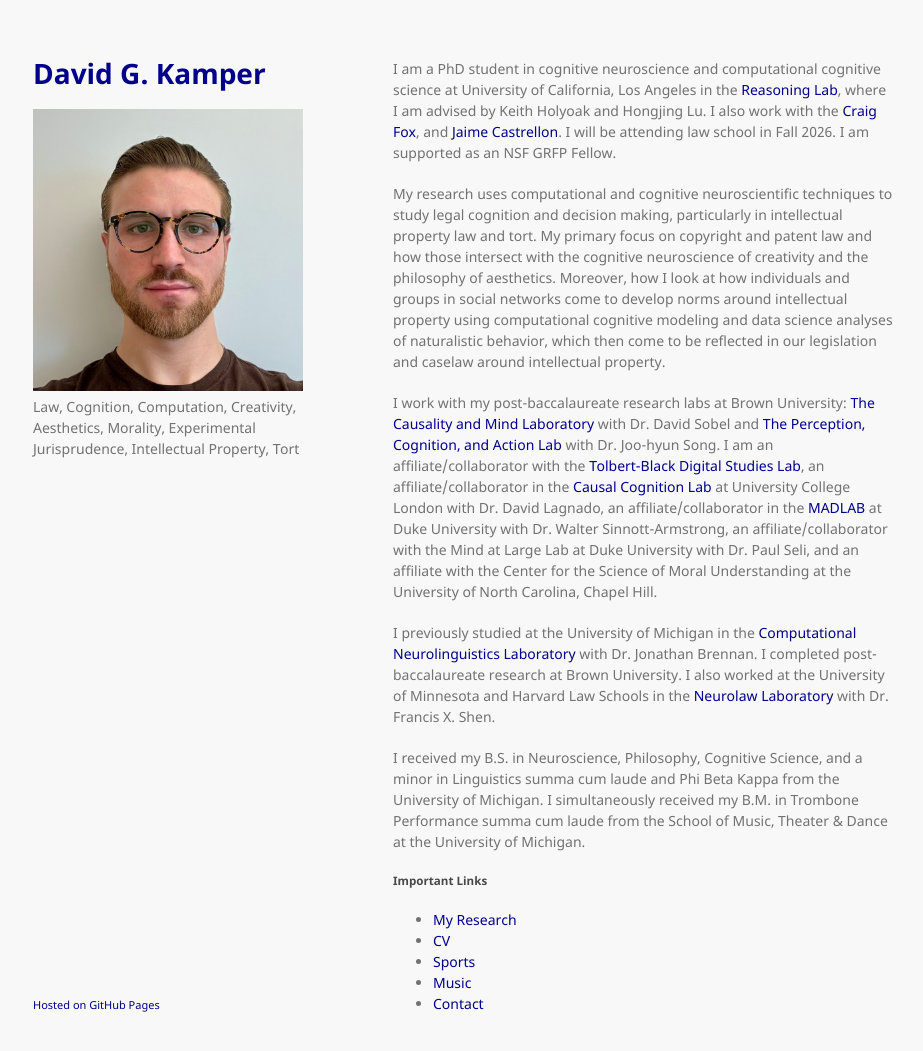
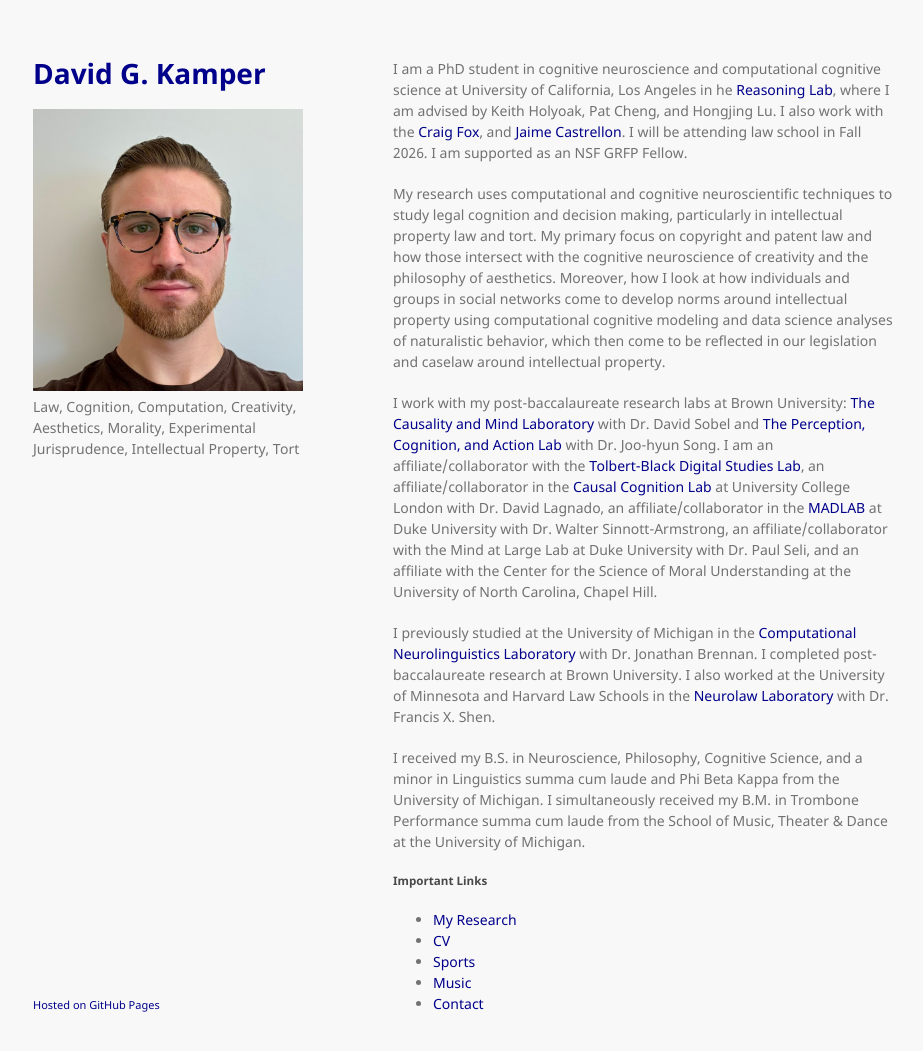
Before and after one commit to dgkamper/dgkamper.github.io, a Jekyll site: the page built from index.md, in a window 1280 px wide and 1084 px high. Shown: the top 1051 px of the window, without its empty margins (177-1100 px from the left). Built offline with Jekyll 4.4.1, drawn with Linux system fonts in a browser that asks for light colours.

Commit message:
Update index.md

```diff
--- a/index.md
+++ b/index.md
@@ -2,7 +2,7 @@
 layout: default
 ---
 
-I am a PhD student in cognitive neuroscience and computational cognitive science at University of California, Los Angeles in the [Reasoning Lab](https://reasoninglab.psych.ucla.edu/), where I am advised by Keith Holyoak and Hongjing Lu. I also work with the [Craig Fox](https://www.craigrfox.com/), and [Jaime Castrellon](https://www.castrellonlab.psych.ucla.edu/). I will be attending law school in Fall 2026. I am supported as an NSF GRFP Fellow.
+I am a PhD student in cognitive neuroscience and computational cognitive science at University of California, Los Angeles in he [Reasoning Lab](https://reasoninglab.psych.ucla.edu/), where I am advised by Keith Holyoak, Pat Cheng, and Hongjing Lu. I also work with the [Craig Fox](https://www.craigrfox.com/), and [Jaime Castrellon](https://www.castrellonlab.psych.ucla.edu/). I will be attending law school in Fall 2026. I am supported as an NSF GRFP Fellow.
 
 My research uses computational and cognitive neuroscientific techniques to study legal cognition and decision making, particularly in intellectual property law and tort. My primary focus on copyright and patent law and how those intersect with the cognitive neuroscience of creativity and the philosophy of aesthetics. Moreover, how I look at how individuals and groups in social networks come to develop norms around intellectual property using computational cognitive modeling and data science analyses of naturalistic behavior, which then come to be reflected in our legislation and caselaw around intellectual property.
 
```
